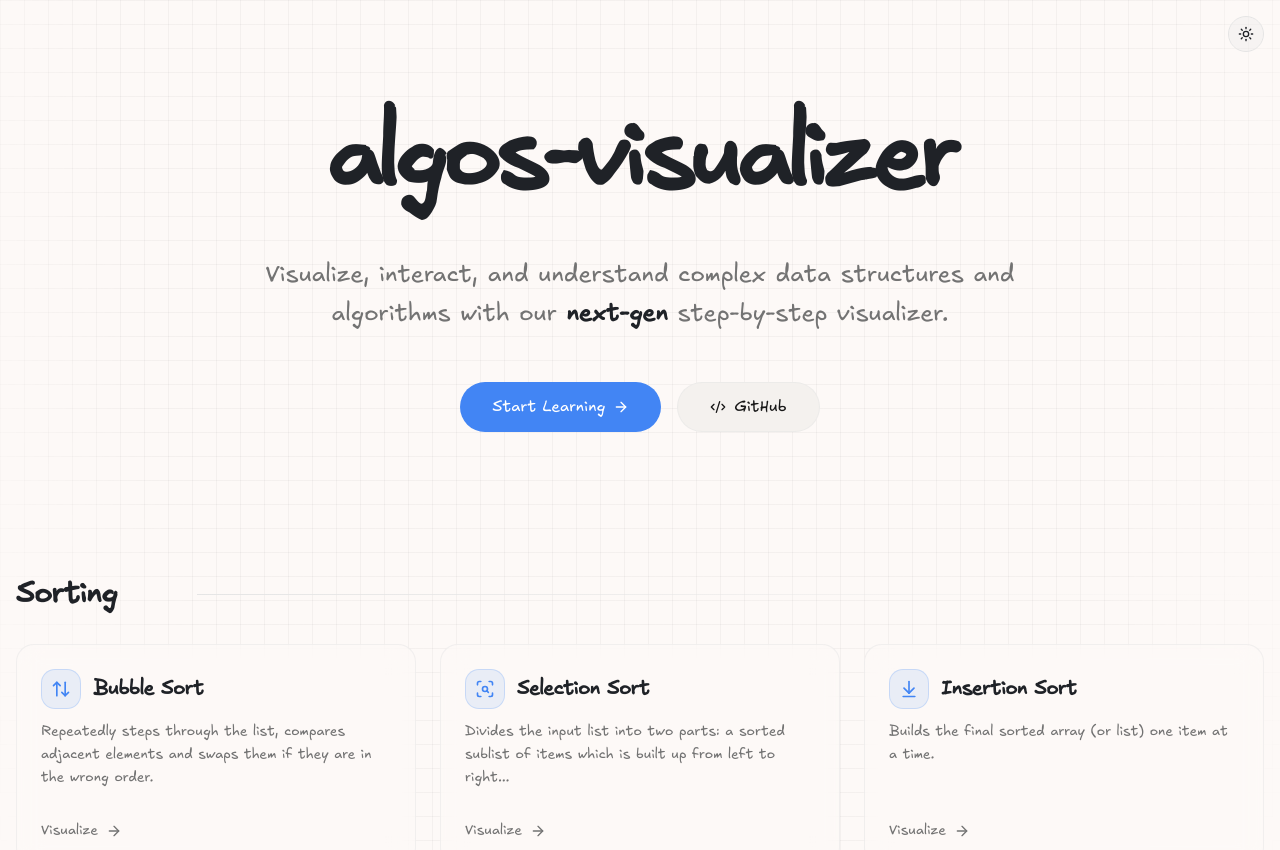
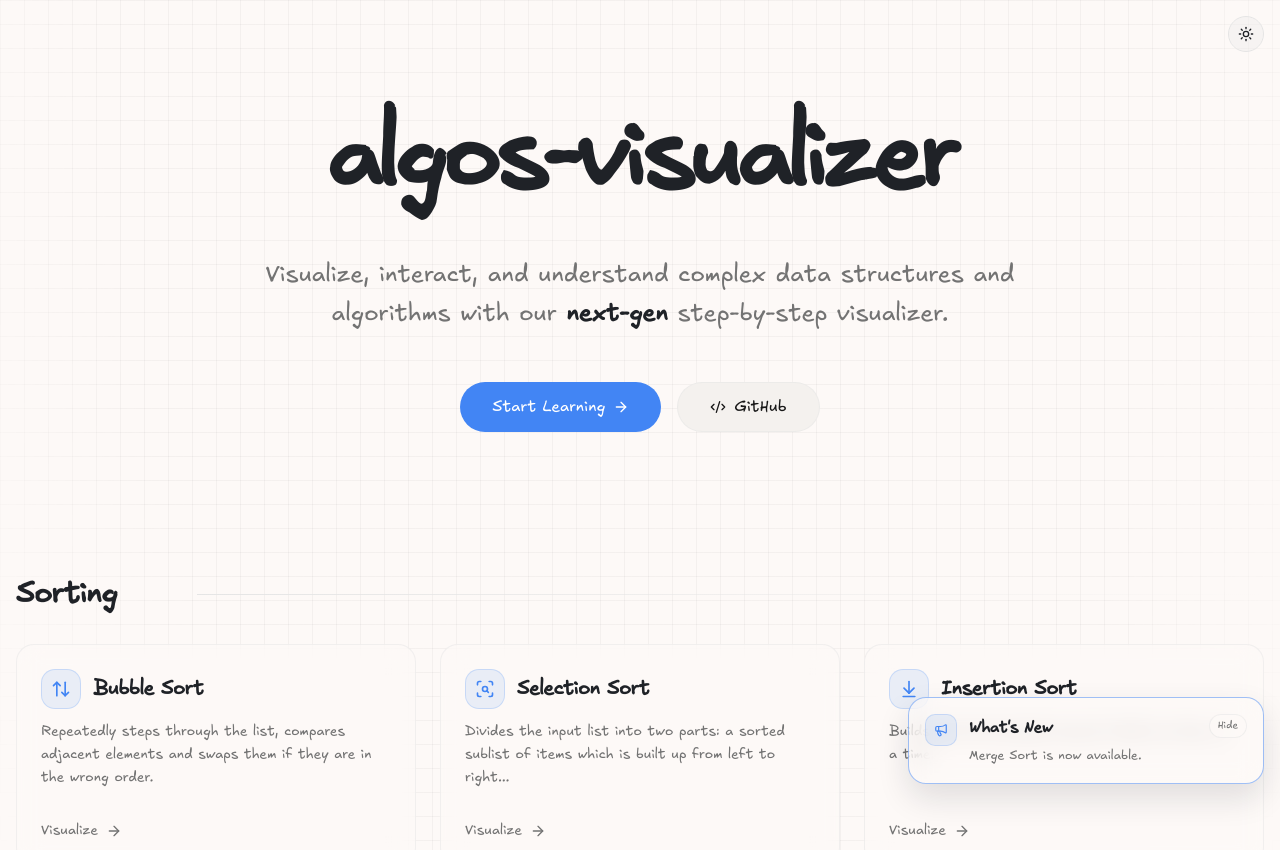
Before and after one commit to gdgoc-usc/algos, a React (Vite) app: page / in a window 1280 px wide. Shown: the top 850 px of the page. Built offline with nearby package versions, Linux system fonts and the light colour scheme.

Commit message:
feat(ui): add what's new announcement toast
Add a global Sonner-based announcement toast with localStorage-backed dismissal state.
Style the custom toast to match the app cards and announce that Merge Sort is live.

```diff
--- a/package.json
+++ b/package.json
@@ -25,6 +25,7 @@
     "react-helmet-async": "^2.0.5-next",
     "react-router-dom": "^7.13.0",
     "shadcn": "^3.7.0",
+    "sonner": "^2.0.7",
     "tailwind-merge": "^3.4.0",
     "tailwindcss": "^4.1.17",
     "tw-animate-css": "^1.4.0"
--- a/src/App.tsx
+++ b/src/App.tsx
@@ -1,9 +1,10 @@
 import {
   BrowserRouter as Router,
+  Route,
   Routes,
-  Route,
   useParams,
 } from "react-router-dom";
+import { HelmetProvider } from "react-helmet-async";
 import { HomePage } from "@/pages/HomePage";
 import { NotFoundPage } from "@/pages/NotFoundPage";
 import { ComingSoonPage } from "@/pages/ComingSoonPage";
@@ -20,9 +21,11 @@ import { StrandSortPage } from "@/pages/sorting/StrandSortPage";
 import { TournamentSortPage } from "@/pages/sorting/TournamentSortPage";
 import { MergeSortPage } from "@/pages/sorting/MergeSortPage";
 import { ThemeProvider } from "@/components/theme-provider";
+import { Layout } from "@/components/layout";
+import { SEOHead } from "@/components/SEOHead";
+import { ProjectAdditionToastController } from "@/components/project-addition-toast-controller";
+import { Toaster } from "@/components/ui/sonner";
 import { algorithms } from "@/algorithms/metadata";
-import { HelmetProvider } from "react-helmet-async";
-import { SEOHead } from "@/components/SEOHead";
 
 function AlgorithmRoute() {
   const { slug } = useParams();
@@ -204,15 +207,12 @@ function AlgorithmRoute() {
   );
 }
 
-import { Layout } from "@/components/layout";
-
-// ... existing imports
-
 export function App() {
   return (
     <HelmetProvider>
       <ThemeProvider defaultTheme="system" storageKey="vite-ui-theme">
         <Router>
+          <ProjectAdditionToastController />
           <Layout>
             <Routes>
               <Route path="/" element={<HomePage />} />
@@ -221,6 +221,7 @@ export function App() {
             </Routes>
           </Layout>
         </Router>
+        <Toaster />
       </ThemeProvider>
     </HelmetProvider>
   );
--- /dev/null
+++ b/src/components/project-addition-toast-card.tsx
@@ -0,0 +1,52 @@
+import { Megaphone } from "lucide-react";
+import { Button } from "@/components/ui/button";
+
+interface ProjectAdditionToastCardProps {
+  title: string;
+  description: string;
+  onHide: () => void;
+}
+
+export function ProjectAdditionToastCard({
+  title,
+  description,
+  onHide,
+}: ProjectAdditionToastCardProps) {
+  return (
+    <div className="w-full max-w-full sm:w-[var(--width)] font-sans bg-background/50 backdrop-blur-md border border-primary/50 rounded-2xl p-4 overflow-hidden text-foreground shadow-[0_14px_32px_rgba(15,23,42,0.12)] dark:shadow-[0_18px_36px_rgba(0,0,0,0.28)]">
+      <div className="space-y-3">
+        <div className="flex items-start gap-3">
+          <div className="inline-flex h-8 w-8 shrink-0 items-center justify-center rounded-lg border border-google-blue/20 bg-google-blue/10 text-google-blue">
+            <Megaphone
+              aria-hidden="true"
+              className="h-3.5 w-3.5"
+              strokeWidth={2}
+            />
+          </div>
+
+          <div className="min-w-0 flex-1 space-y-1.5">
+            <div className="flex items-start justify-between gap-2">
+              <h3 className="pt-0.5 text-base font-bold tracking-tight text-foreground">
+                {title}
+              </h3>
+
+              <Button
+                type="button"
+                variant="outline"
+                size="xs"
+                className="h-6 rounded-full border-border/50 bg-background/70 px-2 text-[0.65rem] text-muted-foreground hover:bg-muted/40 hover:text-foreground"
+                onClick={onHide}
+              >
+                Hide
+              </Button>
+            </div>
+
+            <p className="max-w-[31ch] text-[0.8rem] leading-relaxed text-muted-foreground">
+              {description}
+            </p>
+          </div>
+        </div>
+      </div>
+    </div>
+  );
+}
--- /dev/null
+++ b/src/components/project-addition-toast-controller.tsx
@@ -0,0 +1,61 @@
+import { useEffect } from "react";
+import { toast } from "sonner";
+import { ProjectAdditionToastCard } from "@/components/project-addition-toast-card";
+import { projectAdditionConfig } from "@/config/project-addition";
+import {
+  readProjectAdditionStorageState,
+  writeProjectAdditionStorageState,
+} from "@/lib/project-addition-storage";
+import type { ProjectAdditionStorageState } from "@/types/project-addition";
+
+const TOAST_DISPLAY_DELAY_MS = 0;
+
+const hideCurrentProjectAddition = (): void => {
+  const consumedState: ProjectAdditionStorageState = {
+    lastSeenAdditionId: projectAdditionConfig.id,
+    hasHiddenCurrentAddition: true,
+  };
+
+  writeProjectAdditionStorageState(consumedState);
+  toast.dismiss(projectAdditionConfig.id);
+};
+
+export function ProjectAdditionToastController() {
+  useEffect(() => {
+    if (!projectAdditionConfig.enabled) {
+      return;
+    }
+
+    const storedState = readProjectAdditionStorageState();
+    const hasDifferentAddition =
+      storedState.lastSeenAdditionId !== projectAdditionConfig.id;
+    const shouldShowCurrentAddition =
+      hasDifferentAddition || !storedState.hasHiddenCurrentAddition;
+
+    if (!shouldShowCurrentAddition) {
+      return;
+    }
+
+    const timeoutId = window.setTimeout(() => {
+      toast.custom(
+        () => (
+          <ProjectAdditionToastCard
+            title={projectAdditionConfig.title}
+            description={projectAdditionConfig.description}
+            onHide={hideCurrentProjectAddition}
+          />
+        ),
+        {
+          id: projectAdditionConfig.id,
+          duration: 8000,
+        },
+      );
+    }, TOAST_DISPLAY_DELAY_MS);
+
+    return () => {
+      window.clearTimeout(timeoutId);
+    };
+  }, []);
+
+  return null;
+}
--- /dev/null
+++ b/src/components/ui/sonner.tsx
@@ -0,0 +1,20 @@
+import { useTheme } from "@/hooks/use-theme";
+import { Toaster as Sonner, type ToasterProps } from "sonner";
+
+export function Toaster(props: ToasterProps) {
+  const { theme } = useTheme();
+
+  return (
+    <Sonner
+      closeButton={false}
+      expand={false}
+      gap={10}
+      offset={16}
+      mobileOffset={16}
+      position="bottom-right"
+      theme={theme}
+      visibleToasts={1}
+      {...props}
+    />
+  );
+}
--- /dev/null
+++ b/src/config/project-addition.ts
@@ -0,0 +1,8 @@
+import type { ProjectAdditionConfig } from "@/types/project-addition";
+
+export const projectAdditionConfig: ProjectAdditionConfig = {
+  id: "2026-03-merge-sort",
+  title: "What's New",
+  description: "Merge Sort is now available.",
+  enabled: true,
+};
--- a/src/index.css
+++ b/src/index.css
@@ -169,3 +169,7 @@
 .animate-sorting-wave {
   animation: sorting-wave 0.5s ease-in-out forwards;
 }
+
+[data-sonner-toaster] {
+  font-family: "Excalifont", sans-serif;
+}
--- /dev/null
+++ b/src/lib/project-addition-storage.ts
@@ -0,0 +1,69 @@
+import type { ProjectAdditionStorageState } from "@/types/project-addition";
+
+const LAST_SEEN_ADDITION_ID_STORAGE_KEY = "algos.projectAddition.lastSeenId";
+const HAS_HIDDEN_CURRENT_ADDITION_STORAGE_KEY =
+  "algos.projectAddition.hasHiddenCurrent";
+
+const STORED_BOOLEAN_TRUE = "true";
+const STORED_BOOLEAN_FALSE = "false";
+
+const fallbackProjectAdditionStorageState: ProjectAdditionStorageState = {
+  lastSeenAdditionId: null,
+  hasHiddenCurrentAddition: false,
+};
+
+const reportProjectAdditionStorageError = (
+  action: "read" | "write",
+  error: unknown,
+) => {
+  console.error(`Failed to ${action} project addition toast state.`, error);
+};
+
+const parseStoredBoolean = (value: string | null): boolean =>
+  value === STORED_BOOLEAN_TRUE;
+
+export const readProjectAdditionStorageState =
+  (): ProjectAdditionStorageState => {
+    try {
+      const lastSeenAdditionId = window.localStorage.getItem(
+        LAST_SEEN_ADDITION_ID_STORAGE_KEY,
+      );
+      const hasHiddenCurrentAddition = parseStoredBoolean(
+        window.localStorage.getItem(HAS_HIDDEN_CURRENT_ADDITION_STORAGE_KEY),
+      );
+
+      return {
+        lastSeenAdditionId,
+        hasHiddenCurrentAddition,
+      };
+    } catch (error) {
+      reportProjectAdditionStorageError("read", error);
+      return fallbackProjectAdditionStorageState;
+    }
+  };
+
+export const writeProjectAdditionStorageState = (
+  state: ProjectAdditionStorageState,
+): void => {
+  try {
+    if (state.lastSeenAdditionId === null) {
+      window.localStorage.removeItem(LAST_SEEN_ADDITION_ID_STORAGE_KEY);
+    } else {
+      window.localStorage.setItem(
+        LAST_SEEN_ADDITION_ID_STORAGE_KEY,
+        state.lastSeenAdditionId,
+      );
+    }
+
+    const storedBoolean = state.hasHiddenCurrentAddition
+      ? STORED_BOOLEAN_TRUE
+      : STORED_BOOLEAN_FALSE;
+
+    window.localStorage.setItem(
+      HAS_HIDDEN_CURRENT_ADDITION_STORAGE_KEY,
+      storedBoolean,
+    );
+  } catch (error) {
+    reportProjectAdditionStorageError("write", error);
+  }
+};
--- /dev/null
+++ b/src/types/project-addition.ts
@@ -0,0 +1,11 @@
+export interface ProjectAdditionConfig {
+  id: string;
+  title: string;
+  description: string;
+  enabled: boolean;
+}
+
+export interface ProjectAdditionStorageState {
+  lastSeenAdditionId: string | null;
+  hasHiddenCurrentAddition: boolean;
+}
```
Also changed, not shown: 1 other file (tests, documents, lock files or other folders).
